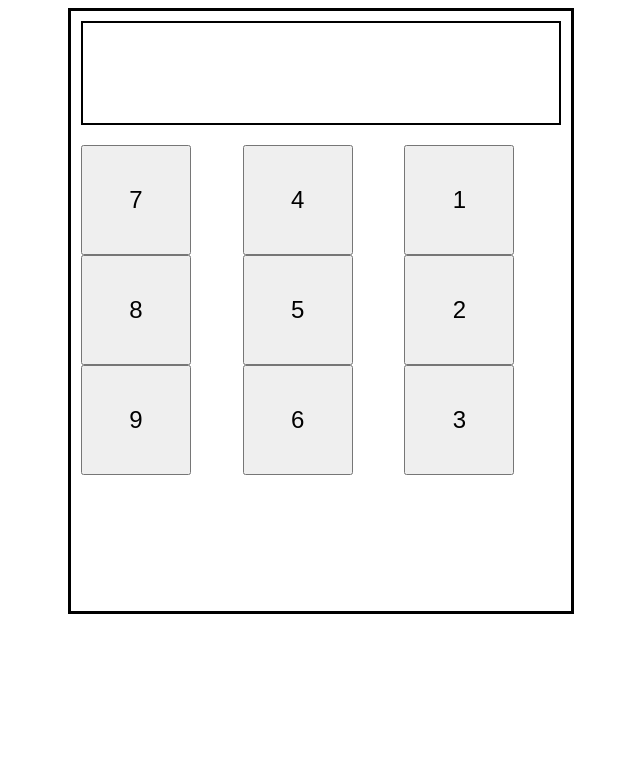
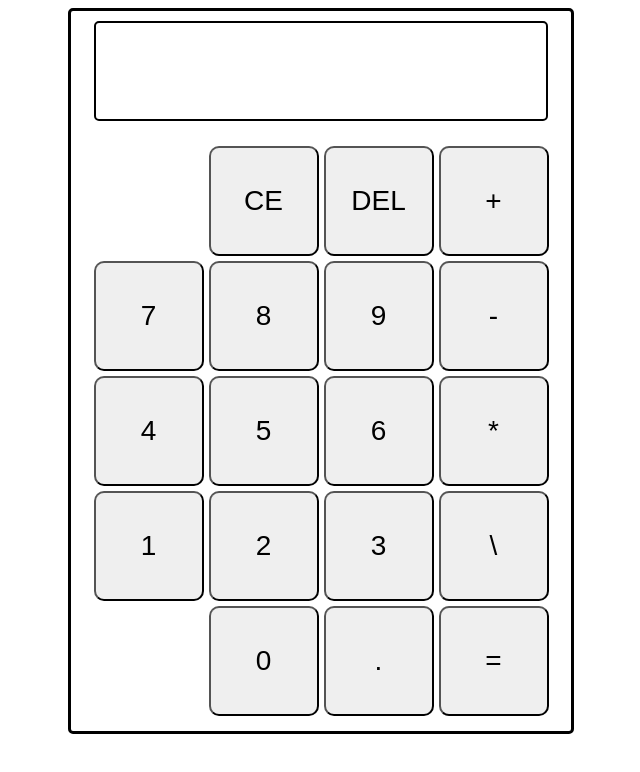
Before and after one commit to thomaschandler303/calculator, a plain HTML site: page index.html in a window 1280 px wide. Shown: the whole page, without its empty margins (319-959 px from the left). Drawn offline with Linux system fonts and the light colour scheme.

Commit message:
finished functionality of all buttons except operators

```diff
--- a/index.html
+++ b/index.html
@@ -9,22 +9,36 @@
 	<div class="container">
 		<div class="calculator">
 			<div class="display">
+				<span id="display-content"></span>
 			</div>
-			<div class="buttons">
-				<div class="first-row">
-					<button id="7-btn">7</button>
-					<button id="8-btn">8</button>
-					<button id="9-btn">9</button>
+			<div class="button-container">
+				<div class="row">
+					<button id="clear">CE</button>
+					<button id="delete">DEL</button>
+					<button id="add">+</button>
 				</div>
-				<div class="second-row">
-					<button id="4-btn">4</button>
-					<button id="5-btn">5</button>
-					<button id="6-btn">6</button>
+				<div class="row">
+					<button class="digit">7</button>
+					<button class="digit">8</button>
+					<button class="digit">9</button>
+					<button id="subtract">-</button>
 				</div>
-				<div class="third-row">
-					<button id="1-btn">1</button>
-					<button id="2-btn">2</button>
-					<button id="3-btn">3</button>
+				<div class="row">
+					<button class="digit">4</button>
+					<button class="digit">5</button>
+					<button class="digit">6</button>
+					<button id="multiply">*</button>
+				</div>
+				<div class="row">
+					<button class="digit">1</button>
+					<button class="digit">2</button>
+					<button class="digit">3</button>
+					<button id="divide">\</button>
+				</div>
+				<div class="row">
+					<button class="digit">0</button>
+					<button id="decimal">.</button>
+					<button id="equal">=</button>
 				</div>
 			</div>
 		</div>
--- a/script.js
+++ b/script.js
@@ -1 +1,76 @@
 // script for calculator
+
+function add(number1, number2) {
+	return number1 + number2
+}
+
+function subtract(number1, number2) {
+	return number1 - number2
+}
+
+function multiply(number1, number2) {
+	return number1 * number2
+}
+
+function divide(number1, number2) {
+	return number1 / number2
+}
+
+function operate(operand, number1, number2) {
+
+}
+
+let display = document.querySelector("#display-content")
+display.textContent = "0"
+
+function updateInput(input, currentDisplay) {
+	currentDisplay = currentDisplay + input
+	console.log(currentDisplay)
+	return currentDisplay
+}
+
+const digits = document.querySelectorAll(".digit")
+const currentDisplay = "";
+const clear = document.querySelector("#clear")
+const decimal = document.querySelector("#decimal")
+const backspace = document.querySelector("#delete")
+const add = document.querySelector("#add")
+
+
+
+backspace.addEventListener("click", () => {
+	if (display.textContent === "0") {
+		return
+	}
+	else if (display.textContent.length == 1) {
+		display.textContent = "0"
+	}
+	else {
+		display.textContent = display.textContent.slice(0, -1)
+	}
+
+})
+
+decimal.addEventListener("click", () => {
+	if (!(display.textContent.includes("."))) {
+		display.textContent = display.textContent + decimal.textContent
+	}
+
+})
+
+clear.addEventListener("click", () => {
+	display.textContent = "0";
+})
+
+digits.forEach((digit) => {
+	digit.addEventListener("click", () => {
+		console.log(digit.textContent)
+		console.log(display.textContent)
+		if (display.textContent === "0") {
+			display.textContent = digit.textContent
+		}
+		else {
+			display.textContent = display.textContent + digit.textContent
+		}
+	})
+})
--- a/styles.css
+++ b/styles.css
@@ -1,4 +1,6 @@
 /* styles for calculator */
+
+
 
 .container {
 	display: flex;
@@ -9,24 +11,46 @@
 	border-style: solid;
 	border-color: black;
 	border-width: 3px;
-	height: 600px;
+	border-radius: 5px;
+	height: 720px;
 	width: 500px;
 	display: flex;
 	flex-direction: column;
+	justify-content: center;
+	align-content: center;
 }
 
 .display {
 	border-style: solid;
 	border-width: 2px;
+	border-color: black;
+	border-radius: 5px;
 	height: 100px;
+	width: 450px;
 	margin: 10px;
-	justify-self: flex-start;
+	display: flex;
+	justify-content: right;
+	align-self: center;
+
 }
 
-.buttons {
+#display-content {
+	font-size: 75px;
+	margin: 5px;
+}
+
+.button-container {
 	display: flex;
-	margin: 10px;
+	flex-direction: column;
+	margin: 15px;
 	gap: 5px;
+	align-self: center;
+}
+
+.row {
+	display: flex;
+	gap: 5px;
+	align-self: flex-end;
 
 }
 
@@ -34,5 +58,6 @@
 button {
 	height: 110px;
 	width: 110px;
-	font-size: 24px;
+	font-size: 28px;
+	border-radius: 10px;
 }
```
